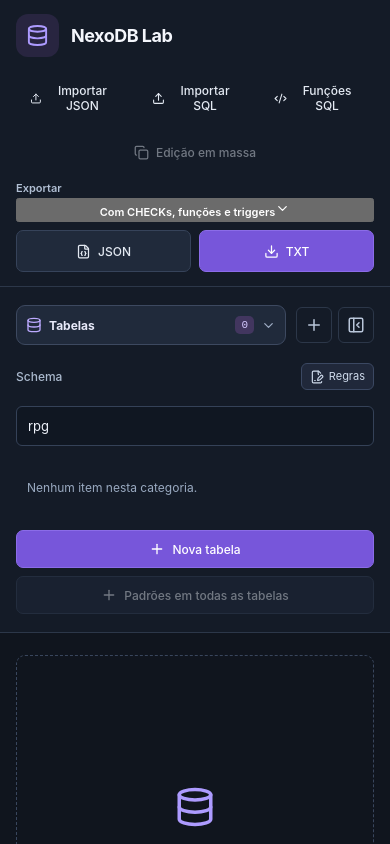
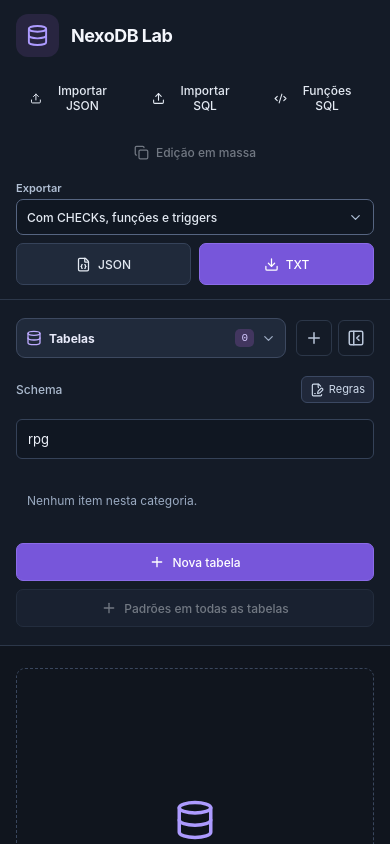
Before and after one commit to ferreis/NexoLab, a Vue app: page / in a window 390 px wide. Shown: the top 844 px of the page. Built offline with nearby package versions, Linux system fonts and the light colour scheme.

Commit message:
style: posicionar opções de exportação sob botão, com limite à janela e responsividade

```diff
--- a/src/style.css
+++ b/src/style.css
@@ -515,8 +515,23 @@ html:has(.app.diagram-active), body:has(.app.diagram-active) { height:100%; over
 }
 
 
-/* O modo de exportação é compartilhado com a prévia TXT/JSON. */
-.export-mode-select { display:flex; flex-direction:column; gap:3px; font-size:11px; font-weight:600; color:#b2c0d5; }
-.export-mode-select select { min-height:34px; max-width:260px; border:1px solid var(--line); border-radius:7px; padding:6px 9px; background:var(--input); color:#e3e9f2; font:inherit; font-size:12px; }
-.export-mode-select select:focus-visible { outline:2px solid #ad95fa; outline-offset:2px; }
-@media (max-width:767px) { .export-mode-select { flex:1 1 100%; } .export-mode-select select { max-width:100%; width:100%; } }
+/* O menu HTML substitui o popup nativo que podia saltar para fora da janela. */
+.topbar { position:relative; z-index:25; }
+.export-mode-select { position:relative; display:flex; flex:0 1 230px; flex-direction:column; gap:4px; min-width:0; color:#b2c0d5; }
+.export-mode-label { font-size:11px; font-weight:600; }
+.export-mode-trigger { display:flex; align-items:center; gap:8px; width:100%; min-height:36px; padding:8px 10px; border:1px solid #566581; border-radius:7px; background:var(--input); color:#e3e9f2; font-size:12px; font-weight:550; text-align:left; }
+.export-mode-trigger:hover,.export-mode-trigger[aria-expanded=true] { background:#202a3b; border-color:#a991f4; }
+.export-mode-trigger:focus-visible { outline:2px solid var(--accent); outline-offset:2px; }
+.export-mode-current { min-width:0; flex:1; overflow:hidden; white-space:nowrap; text-overflow:ellipsis; }
+.export-mode-chevron { color:#adbed4; flex-shrink:0; transition:transform .15s; }
+.export-mode-chevron.open { transform:rotate(180deg); }
+.export-mode-menu { position:absolute; z-index:45; top:calc(100% + 6px); right:0; display:grid; gap:4px; width:max(100%, 280px); max-width:calc(100vw - 24px); padding:6px; border:1px solid #647394; border-radius:8px; background:#202a3b; box-shadow:0 16px 38px #000a; }
+.export-mode-option { display:flex; align-items:center; gap:10px; width:100%; min-height:38px; padding:9px 10px; border:1px solid transparent; border-radius:6px; color:#e3e9f2; background:transparent; text-align:left; font-size:12px; }
+.export-mode-option span { flex:1; min-width:0; white-space:normal; overflow-wrap:anywhere; }
+.export-mode-option:hover,.export-mode-option:focus-visible { background:#35415a; border-color:#586a8a; }
+.export-mode-option.active { background:#3b3056; border-color:#8068bd; color:#f4eeff; }
+.export-mode-check { flex-shrink:0; color:#cebaff; }
+@media(max-width:767px) {
+  .export-mode-select { flex:1 1 100%; width:100%; }
+  .export-mode-menu { left:0; right:auto; width:100%; }
+}
```
